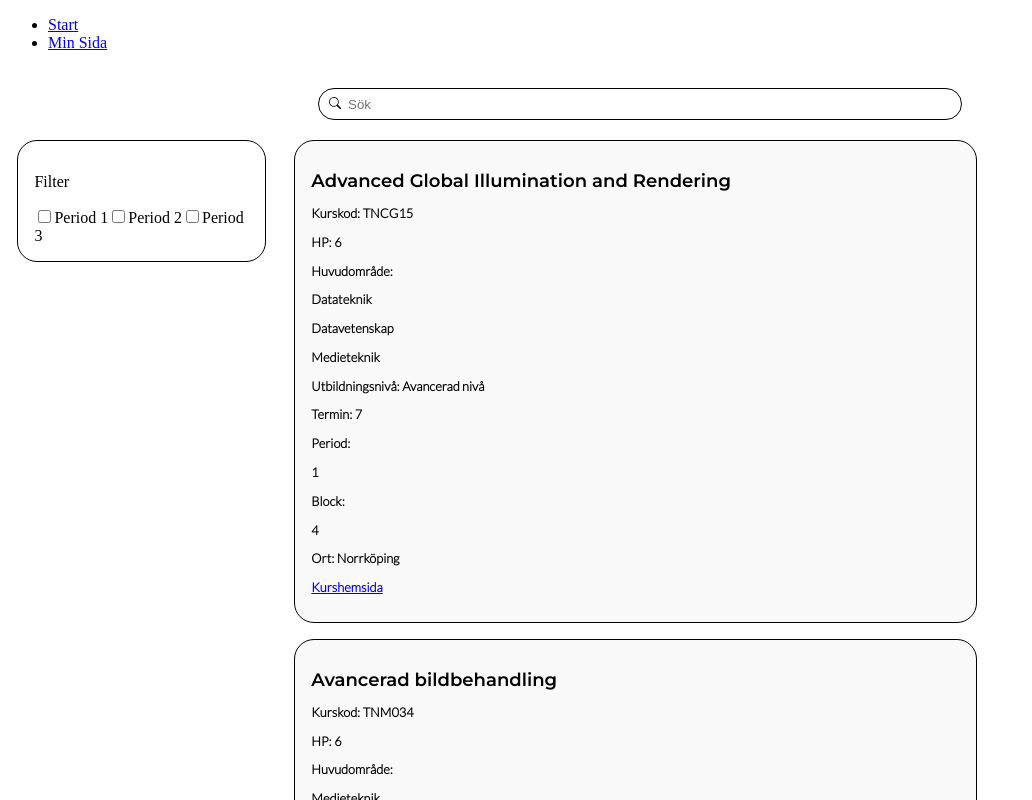
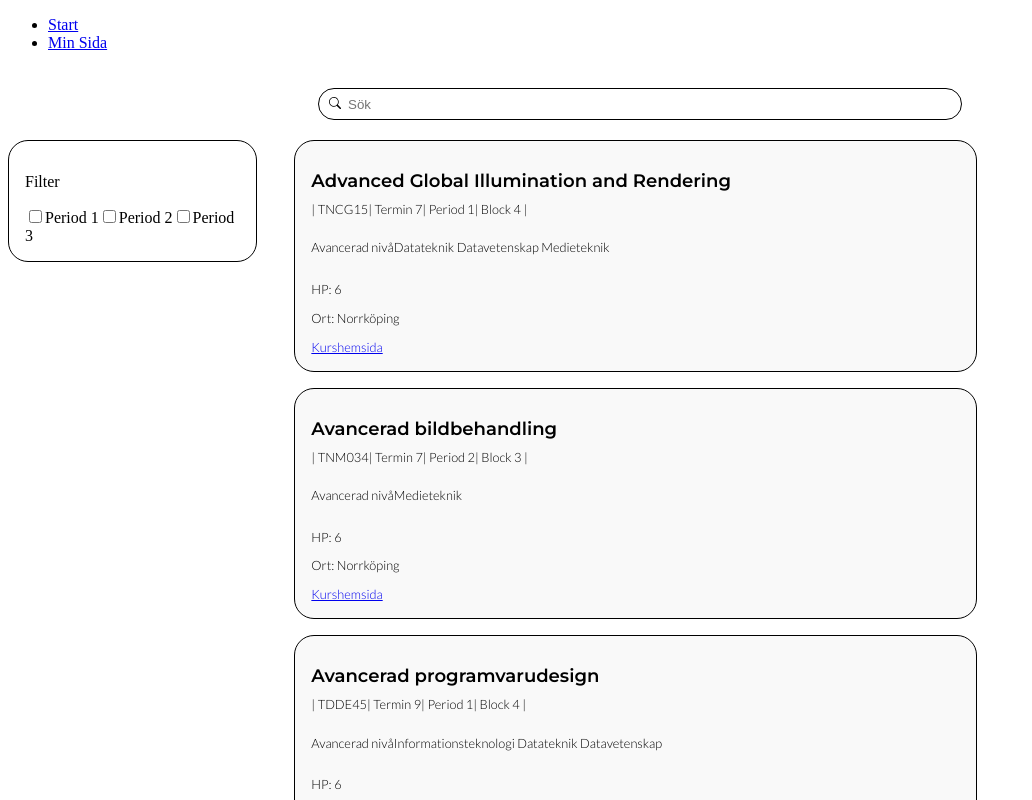
Before and after one commit to jronnefalk/lithe_val, a React (Create React App) app: page / in a window 1280 px wide. Shown: the top 800 px of the page, without its empty margins (0-1032 px from the left). Built offline with nearby package versions, Linux system fonts and the light colour scheme.

Commit message:
inte klart

```diff
--- a/src/components/Kurs.js
+++ b/src/components/Kurs.js
@@ -4,34 +4,39 @@ export default function Kurs(props) {
   const kurs = props.kursdata;
   return (
     <>
-      <h1 className="kursnamn">{kurs.kursnamn}</h1>
-      <h2 className="kursinfo">
-      <p>Kurskod: {kurs.kurskod}</p>
-      <p>HP: {kurs.hp}</p>
+      <div className="kursinfo">
+      <h1 class="kursnamn">{kurs.kursnamn}</h1>
+      <p class= "firstheader">
+      <p>| {kurs.kurskod} </p>
+      <p>| Termin {kurs.termin} </p>
       <p>
-        Huvudområde:{" "}
-        {kurs.huvudomrade.map((prop) => {
-          return <p>{prop}</p>;
-        })}
-      </p>
-      <p>Utbildningsnivå: {kurs.utbildningsniva}</p>
-      <p>Termin: {kurs.termin}</p>
-      <p>
-        Period:{" "}
+        | Period {" "}
         {kurs.period.map((prop) => {
-          return <p>{prop}</p>;
+          return <span>{prop}</span>;
         })}
       </p>
       <p>
-        Block:{" "}
+        | Block {" "}
         {kurs.block.map((prop) => {
-          return <p>{prop}</p>;
+          return <span>{prop}</span>;
+        })} |
+      </p>
+      </p>
+      <p class="secondheader">
+      <p> {kurs.utbildningsniva } </p>
+      <p>
+        {" "}
+        {kurs.huvudomrade.map((prop) => {
+          return <span> {prop} </span>;
         })}
       </p>
+      </p>
+      <p>HP: {kurs.hp}</p>
       <p>Ort: {kurs.ort}</p>
 
       <a href={kurs.url}>Kurshemsida</a>
-      </h2>
+      </div>
+
     </>
   );
 }
--- a/src/design/kurser.css
+++ b/src/design/kurser.css
@@ -10,12 +10,14 @@
 .course-container-wrapper {
     display: flex;
     flex-direction: column;
+    margin-left: auto;
+    margin-right: auto;
     /**flex: 1;**/
 }
 
 .course-container {
     background-color: #f9f9f9;
-    margin-bottom: 16px; /* add margin between course containers */
+    margin-bottom: 16px;/* add margin between course containers */
     margin-right: 450px;
     padding: 16px;
     border: 0.5px solid black;
@@ -37,5 +39,21 @@
 .kursinfo {
     font-family: 'Lato', sans-serif;
     font-size: 0.8rem;
+}
+
+.firstheader {
+    display: flex;
+    flex-wrap: wrap;
+    align-items: center;
+    margin-top: -1rem;
+
 
 }
+.secondheader {
+    display: flex;
+    flex-wrap: wrap;
+    align-items: center;
+    margin-top: -1rem;
+
+
+}
```
